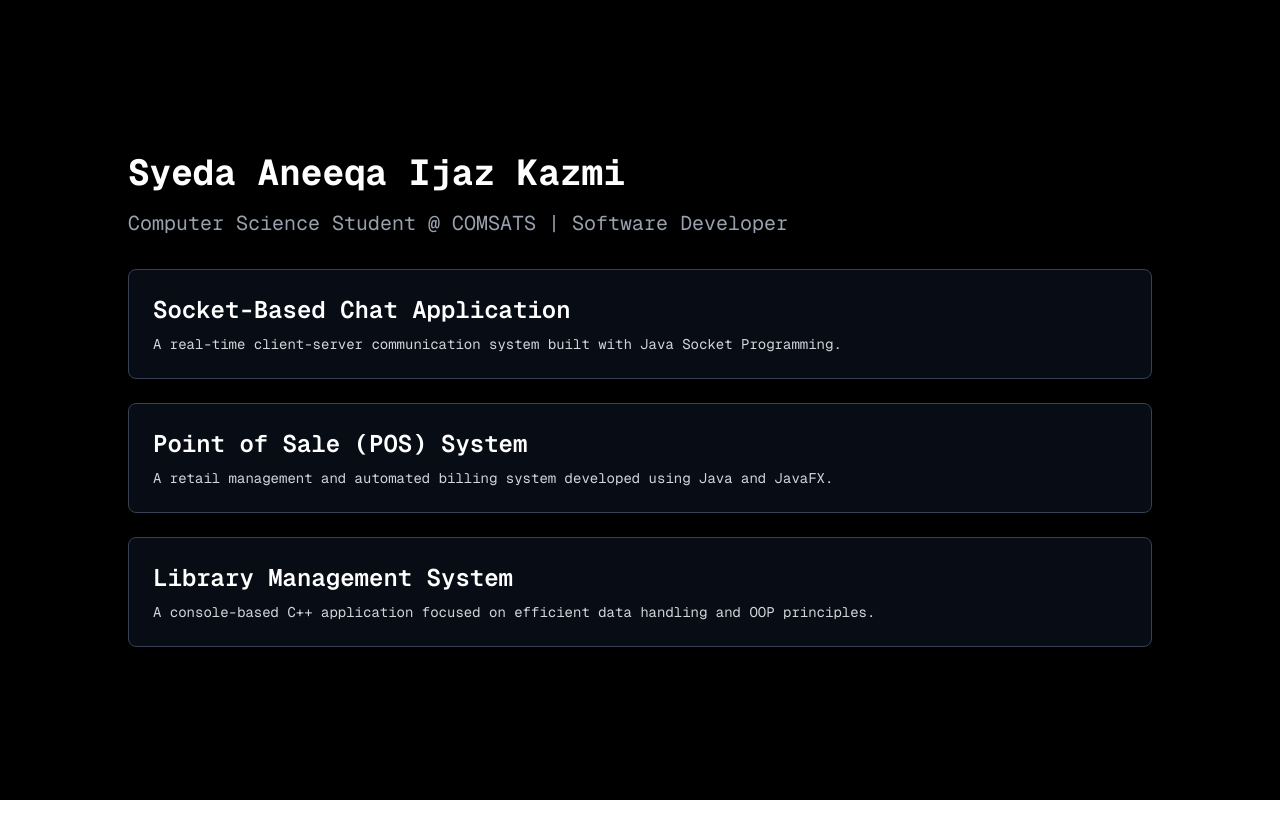
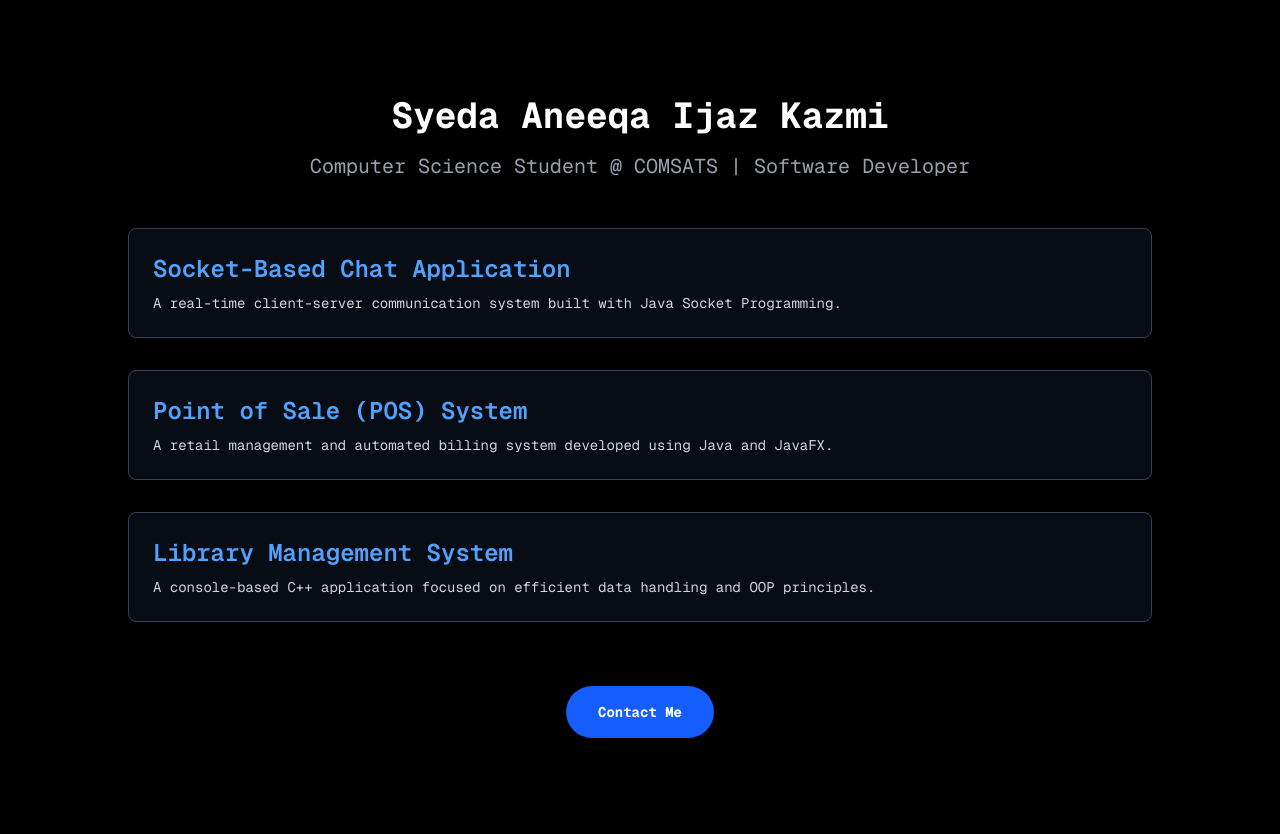
Before and after one commit to aneeqakazmi137/modern-dev-portfolio, a Next.js app: page / in a window 1280 px wide. Before the commit the page ends 800 px from the top, so only its background shows below. Built offline with nearby package versions, Linux system fonts and the light colour scheme.

Commit message:
Update page.tsx

```diff
--- a/src/app/page.tsx
+++ b/src/app/page.tsx
@@ -1,30 +1,40 @@
 export default function Home() {
   return (
     <main className="flex min-h-screen flex-col items-center justify-center bg-black text-white p-24">
-      <div className="z-10 max-w-5xl w-full items-center justify-between font-mono text-sm">
+      <div className="z-10 max-w-5xl w-full items-center justify-between font-mono text-sm text-center">
         <h1 className="text-4xl font-bold mb-4">Syeda Aneeqa Ijaz Kazmi</h1>
-        <p className="text-xl text-gray-400 mb-8">
+        <p className="text-xl text-gray-400 mb-12">
           Computer Science Student @ COMSATS | Software Developer
         </p>
 
-        <div className="grid grid-cols-1 gap-6">
+        <div className="grid grid-cols-1 gap-8 text-left">
           {/* Project 1 */}
-          <div className="border border-gray-700 p-6 rounded-lg bg-gray-900/50">
-            <h2 className="text-2xl font-semibold mb-2">Socket-Based Chat Application</h2>
+          <div className="border border-gray-700 p-6 rounded-lg bg-gray-900/50 hover:border-blue-500 transition-colors">
+            <h2 className="text-2xl font-semibold mb-2 text-blue-400">Socket-Based Chat Application</h2>
             <p className="text-gray-300">A real-time client-server communication system built with Java Socket Programming.</p>
           </div>
 
           {/* Project 2 */}
-          <div className="border border-gray-700 p-6 rounded-lg bg-gray-900/50">
-            <h2 className="text-2xl font-semibold mb-2">Point of Sale (POS) System</h2>
+          <div className="border border-gray-700 p-6 rounded-lg bg-gray-900/50 hover:border-blue-500 transition-colors">
+            <h2 className="text-2xl font-semibold mb-2 text-blue-400">Point of Sale (POS) System</h2>
             <p className="text-gray-300">A retail management and automated billing system developed using Java and JavaFX.</p>
           </div>
 
           {/* Project 3 */}
-          <div className="border border-gray-700 p-6 rounded-lg bg-gray-900/50">
-            <h2 className="text-2xl font-semibold mb-2">Library Management System</h2>
+          <div className="border border-gray-700 p-6 rounded-lg bg-gray-900/50 hover:border-blue-500 transition-colors">
+            <h2 className="text-2xl font-semibold mb-2 text-blue-400">Library Management System</h2>
             <p className="text-gray-300">A console-based C++ application focused on efficient data handling and OOP principles.</p>
           </div>
+        </div>
+
+        {/* New Contact Me Button */}
+        <div className="mt-16">
+          <a
+            href="mailto:kazmianeeqai13@gmail.com"
+            className="inline-block bg-blue-600 hover:bg-blue-700 text-white font-bold py-4 px-8 rounded-full transition-all transform hover:scale-105"
+          >
+            Contact Me
+          </a>
         </div>
       </div>
     </main>
```
